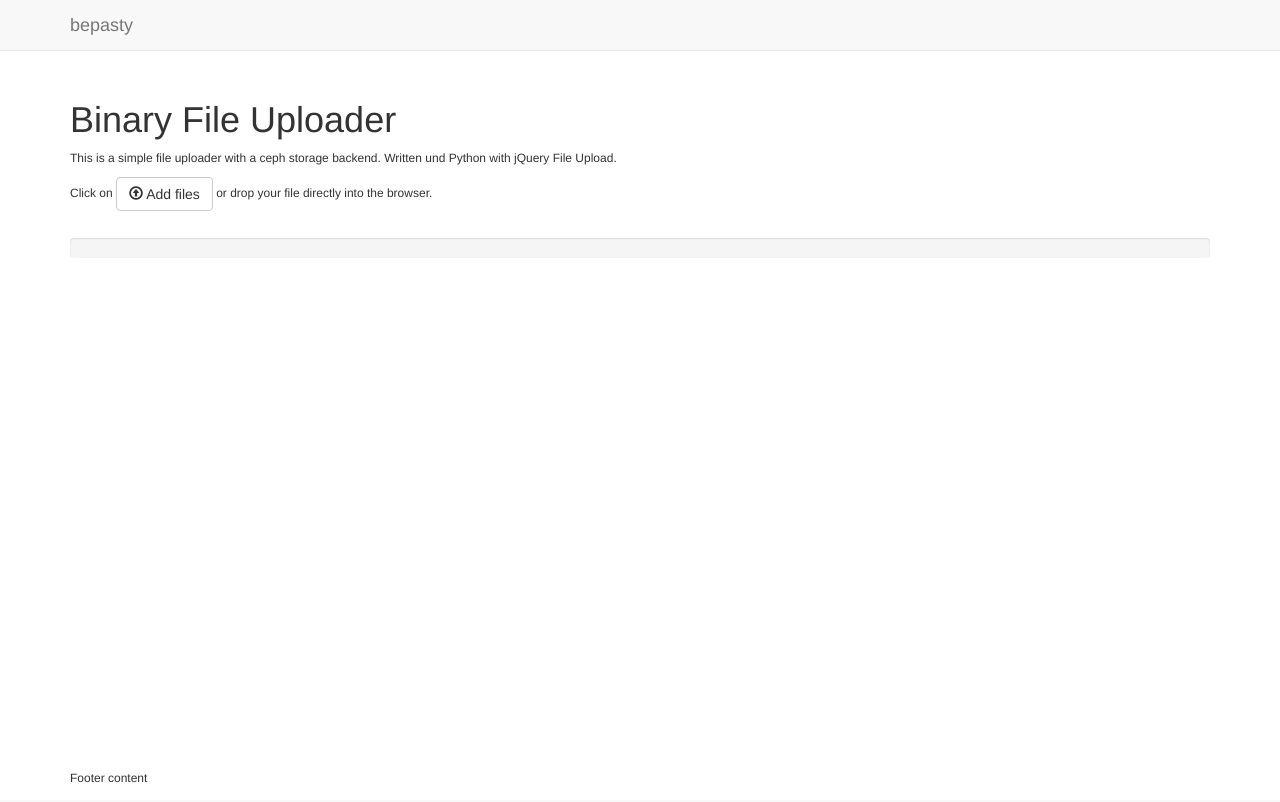
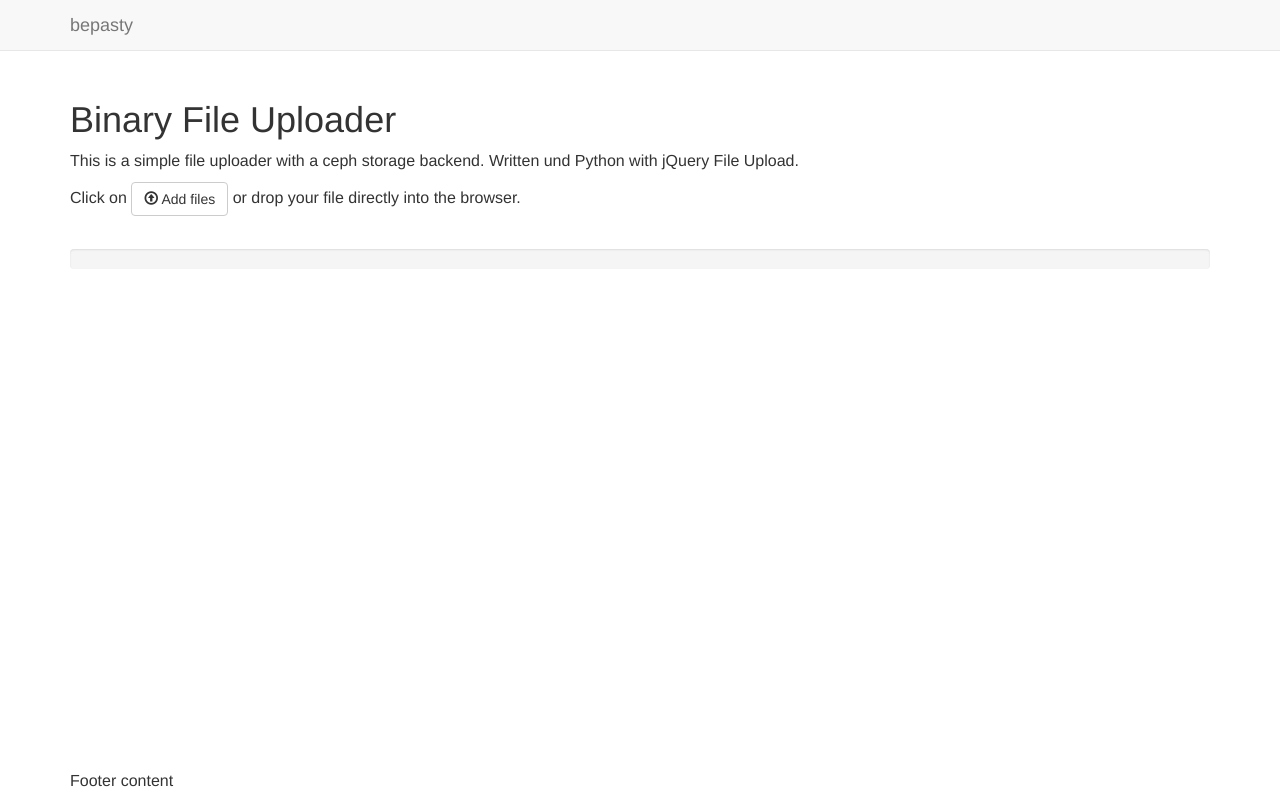
Before and after one commit to bepasty/bepasty-server, a Flask app: page / in a window 1280 px wide. Run offline with Flask 2, Linux system fonts and the light colour scheme; parts of the project's set-up code (start-up, migrations or seed data) failed here and were passed over; some libraries are stand-ins or nearby versions.

Commit message:
Make font sizes relative

```diff
--- a/bepasty/static/app/css/style.css
+++ b/bepasty/static/app/css/style.css
@@ -7,12 +7,12 @@ body {
     max-width: 100%;
     margin: 0;
     -webkit-font-smoothing: antialiased;
-    font-size: 12px;
+    font-size: 100%;
     background-color: #fff;
 }
 
 #footer {
-    height: 30px;
+    height: 2em;
     position: relative;
 }
 
```
